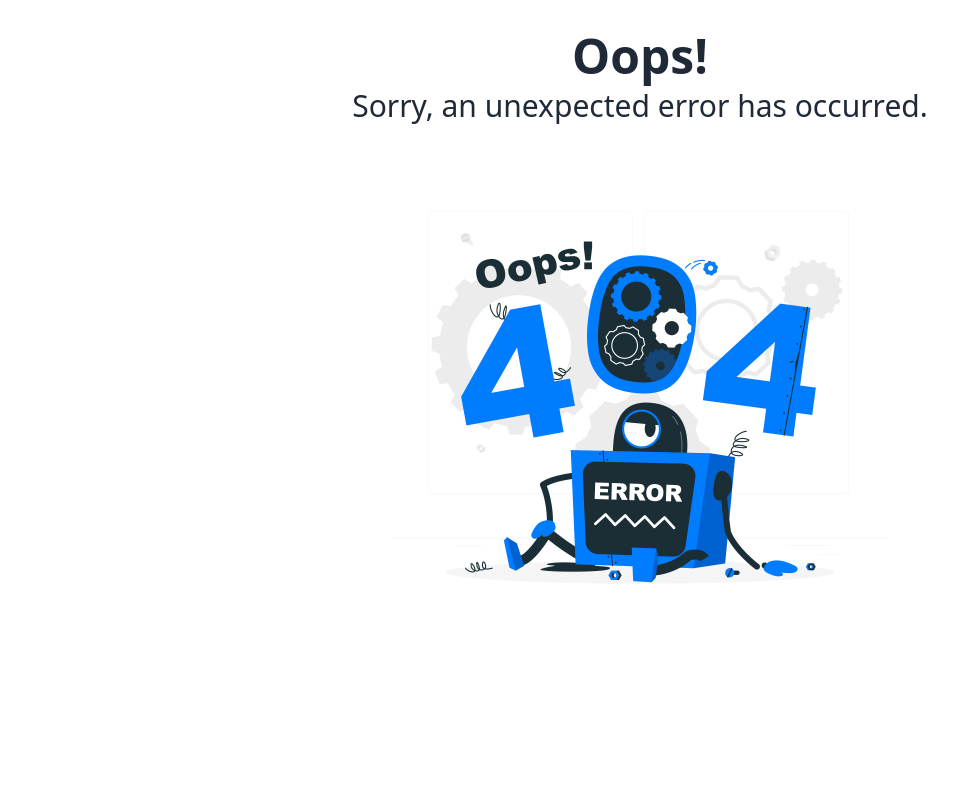
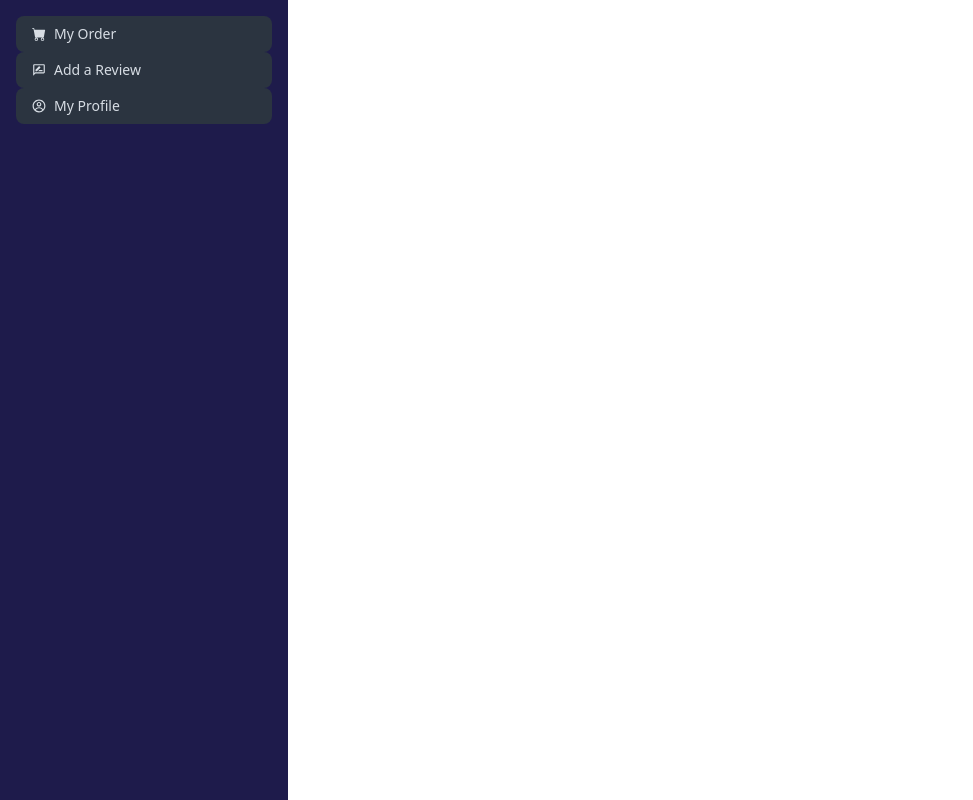
Before and after one commit to Nadim-Nion/parts-manufacturer-client, a React (Vite) app: page /dashboard in a window 1280 px wide. Shown: the whole page, without its empty margins (0-973 px from the left). Built offline with nearby package versions, Linux system fonts and the light colour scheme; no server answers.

Commit message:
dashboard layout added

```diff
--- a/src/Routes/BasicRoutes.jsx
+++ b/src/Routes/BasicRoutes.jsx
@@ -7,6 +7,8 @@ import Register from "../pages/Register/Register"
 import Purchase from "../pages/PurchasePage/Purchase/Purchase";
 import PrivateRoute from "./PrivateRoute";
 import PartProvider from "../providers/PartProvider";
+import DashboardLayout from "../layouts/DashboardLayout";
+import MyOrders from "../pages/DashboardPage/MyOrders/MyOrders";
 
 const router = createBrowserRouter([
     {
@@ -33,6 +35,17 @@ const router = createBrowserRouter([
             }
         ]
     },
+    {
+        path: 'dashboard',
+        element: <DashboardLayout></DashboardLayout>,
+        errorElement: <ErrorPage></ErrorPage>,
+        children: [
+            {
+                path: 'myOrders',
+                element: <MyOrders></MyOrders>
+            }
+        ]
+    }
 ]);
 
 
--- a/src/components/Form/Form.jsx
+++ b/src/components/Form/Form.jsx
@@ -51,7 +51,7 @@ const Form = () => {
                     Swal.fire({
                         position: "top-end",
                         icon: "success",
-                        title: `${data.partsName} has been added`,
+                        title: `${data.partsName} has been placed`,
                         showConfirmButton: false,
                         timer: 1500
                     });
--- /dev/null
+++ b/src/layouts/DashboardLayout.jsx
@@ -0,0 +1,43 @@
+import React from 'react';
+import { BsFillCartFill } from 'react-icons/bs';
+import { CgProfile } from 'react-icons/cg';
+import { MdOutlineRateReview } from 'react-icons/md';
+import { NavLink, Outlet } from 'react-router-dom';
+
+const DashboardLayout = () => {
+    return (
+        <div className='flex'>
+
+            {/* Dashboard Sidebar */}
+            <div className='bg-indigo-950 min-h-screen w-72 text-white'>
+                <ul className="menu p-4">
+                    <li>
+                        <NavLink className="/dashboard/myOrders">
+                            <BsFillCartFill />
+                            My Order
+                        </NavLink>
+                    </li>
+                    <li>
+                        <NavLink className="/dashboard/addReview">
+                            <MdOutlineRateReview />
+                            Add a Review
+                        </NavLink>
+                    </li>
+                    <li>
+                        <NavLink className="/dashboard/myProfile">
+                            <CgProfile />
+                            My Profile
+                        </NavLink>
+                    </li>
+                </ul>
+            </div>
+
+            {/* Dashboard Content */}
+            <div className='flex-1'>
+                <Outlet></Outlet>
+            </div>
+        </div>
+    );
+};
+
+export default DashboardLayout;
--- /dev/null
+++ b/src/pages/DashboardPage/MyOrders/MyOrders.jsx
@@ -0,0 +1,11 @@
+import React from 'react';
+
+const MyOrders = () => {
+    return (
+        <div>
+            <h2>My Orders</h2>
+        </div>
+    );
+};
+
+export default MyOrders;
```
